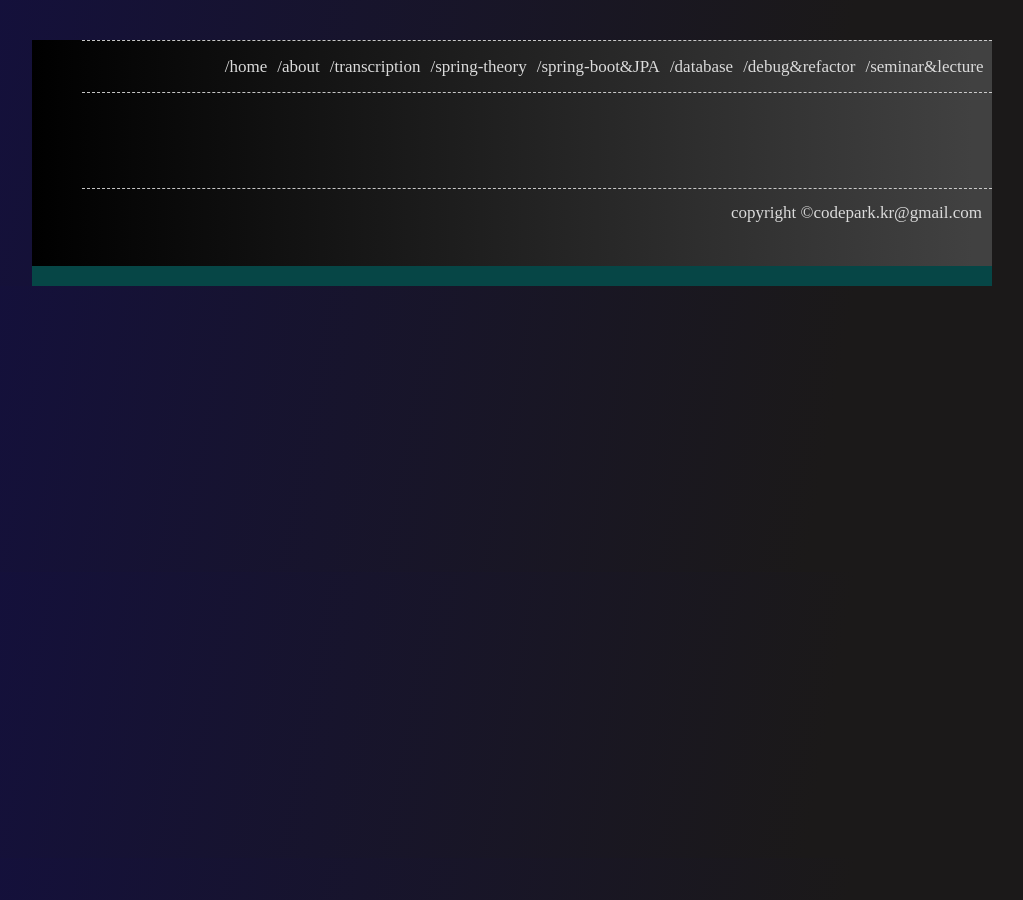
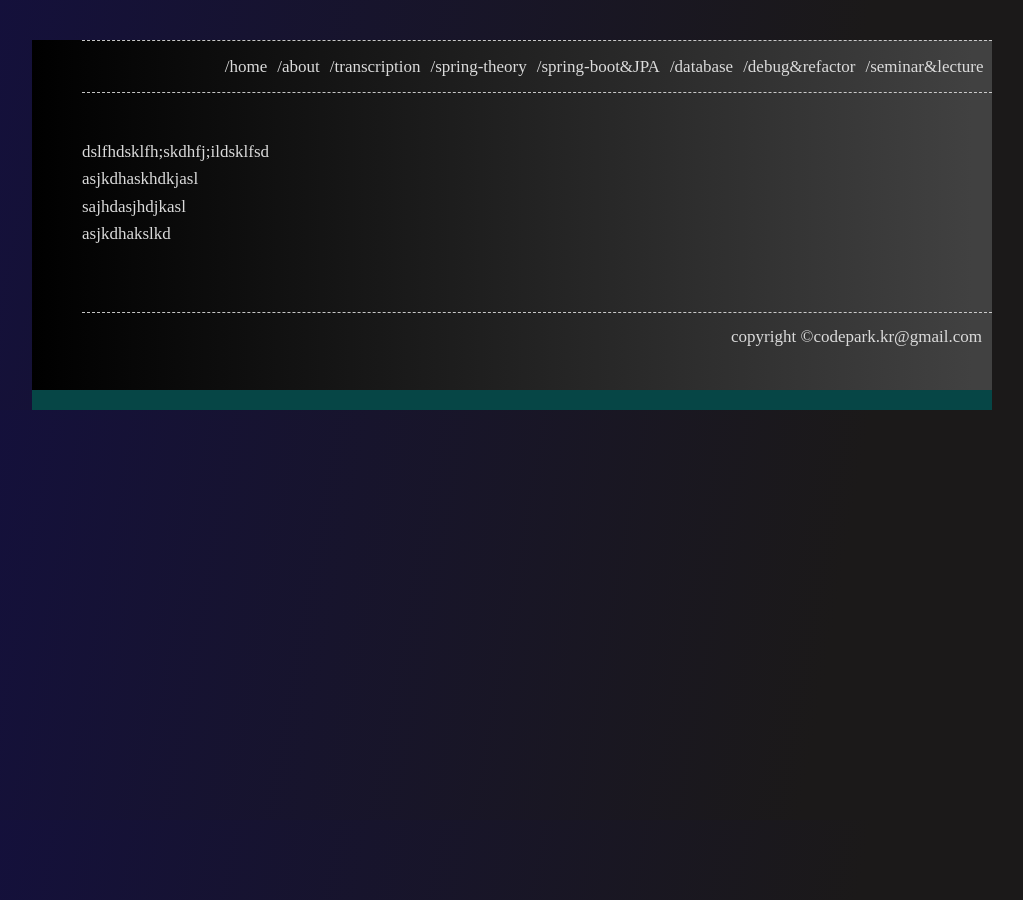
Before and after one commit to codepark-kr/codepark-kr.github.io, a Jekyll site: the page built from transcription.md, in a window 1280 px wide. Shown: the whole page, without its empty margins (128-1151 px from the left). Built offline with Jekyll 4.4.1, drawn with Linux system fonts in a browser that asks for light colours; some web fonts are replaced.

Commit message:
[TEST] testing the local server

```diff
--- a/transcription.md
+++ b/transcription.md
@@ -3,3 +3,7 @@ layout: page
 title: /transcription
 permalink: /transcription
 ---
+dslfhdsklfh;skdhfj;ildsklfsd
+asjkdhaskhdkjasl
+sajhdasjhdjkasl
+asjkdhakslkd
```
